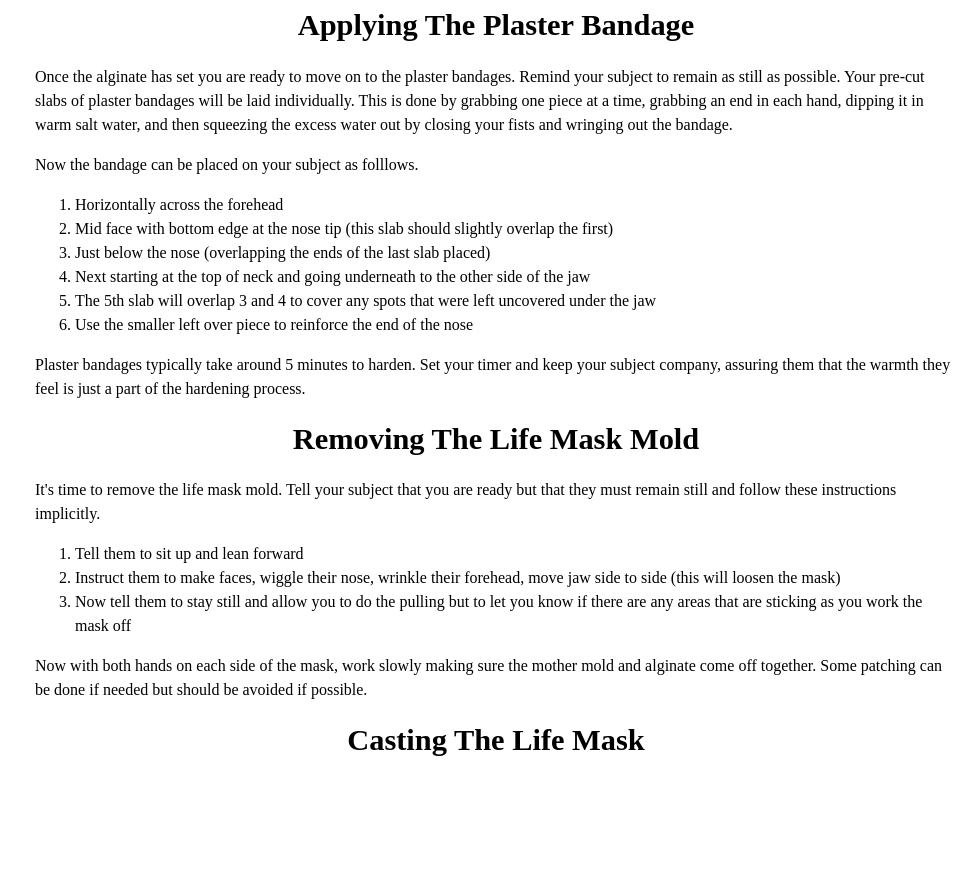
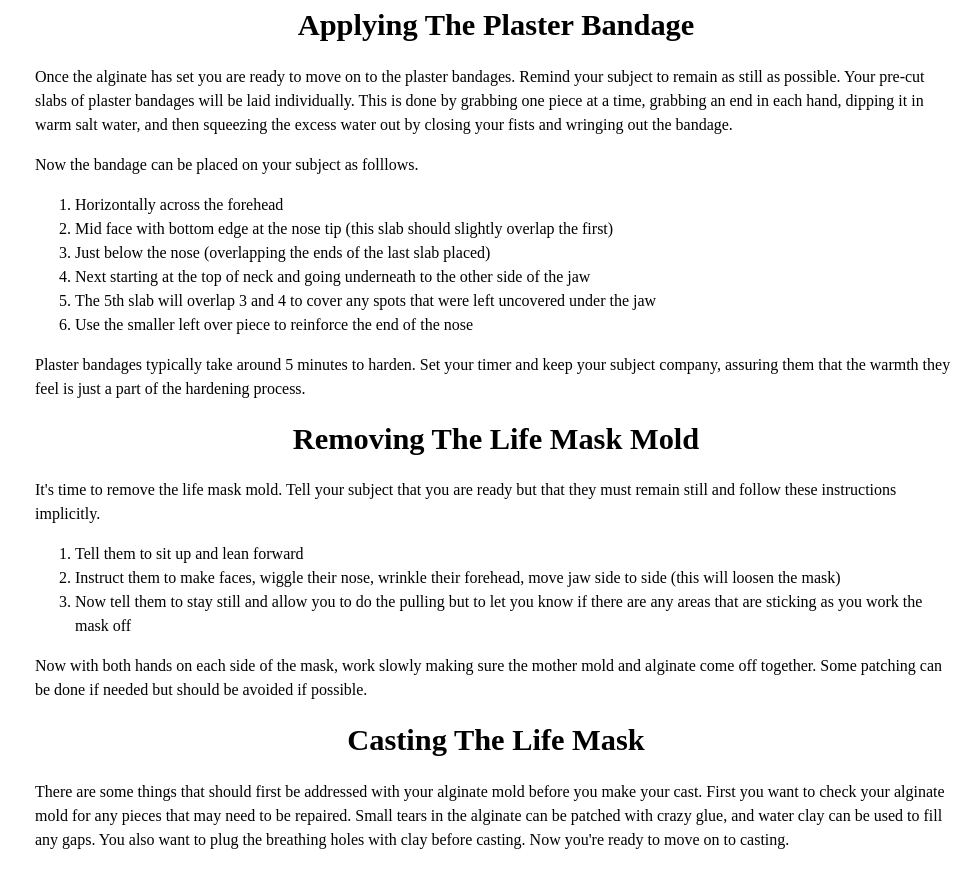
Before and after one commit to ReAnimatedMando/Documentation-Page, a plain HTML site: page index.html in a window 1280 px wide. Shown: the part 1375-2263 px from the top of the page, without its empty margins (303-1280 px from the left). Before the commit the page ends 2175 px from the top, so only its background shows below. Drawn offline with Linux system fonts and the light colour scheme.

Commit message:
casting section
<p> 1 added

```diff
--- a/index.html
+++ b/index.html
@@ -148,8 +148,16 @@
         </section>
         <section class="main-section" id="#Casting_the_life_mask">
             <header>Casting The Life Mask</header>
-            <p></p>
-            <p></p>
+            <p>There are some things that should first be addressed
+                with your alginate mold before you make your cast. First you want
+                to check your alginate mold for any pieces that may need
+                to be repaired. Small tears in the alginate can be patched
+                with crazy glue, and water clay can be used to fill any gaps.
+                You also want to plug the breathing holes with clay before casting.
+                Now you're ready to move on to casting.
+            </p>
+            <p>
+            </p>
         </section>
         <section class="main-section">
             <header></header>
```
